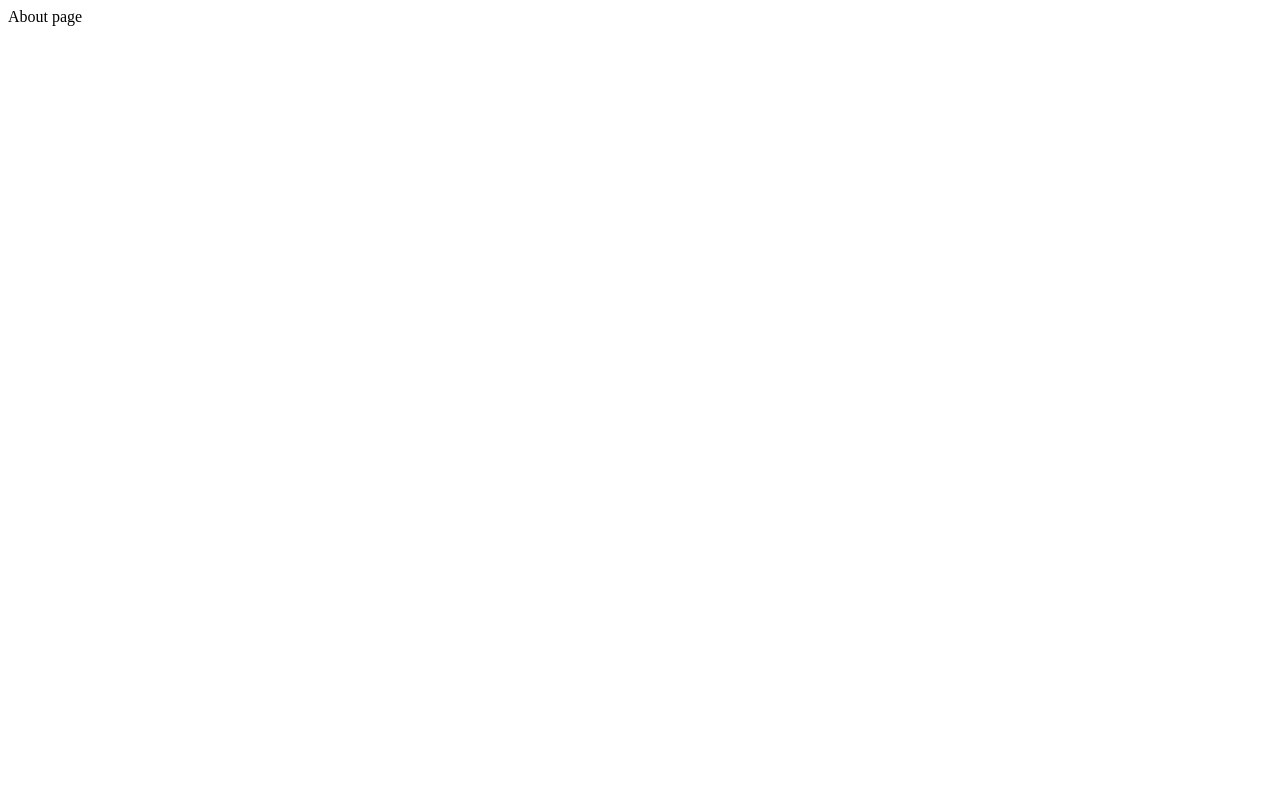
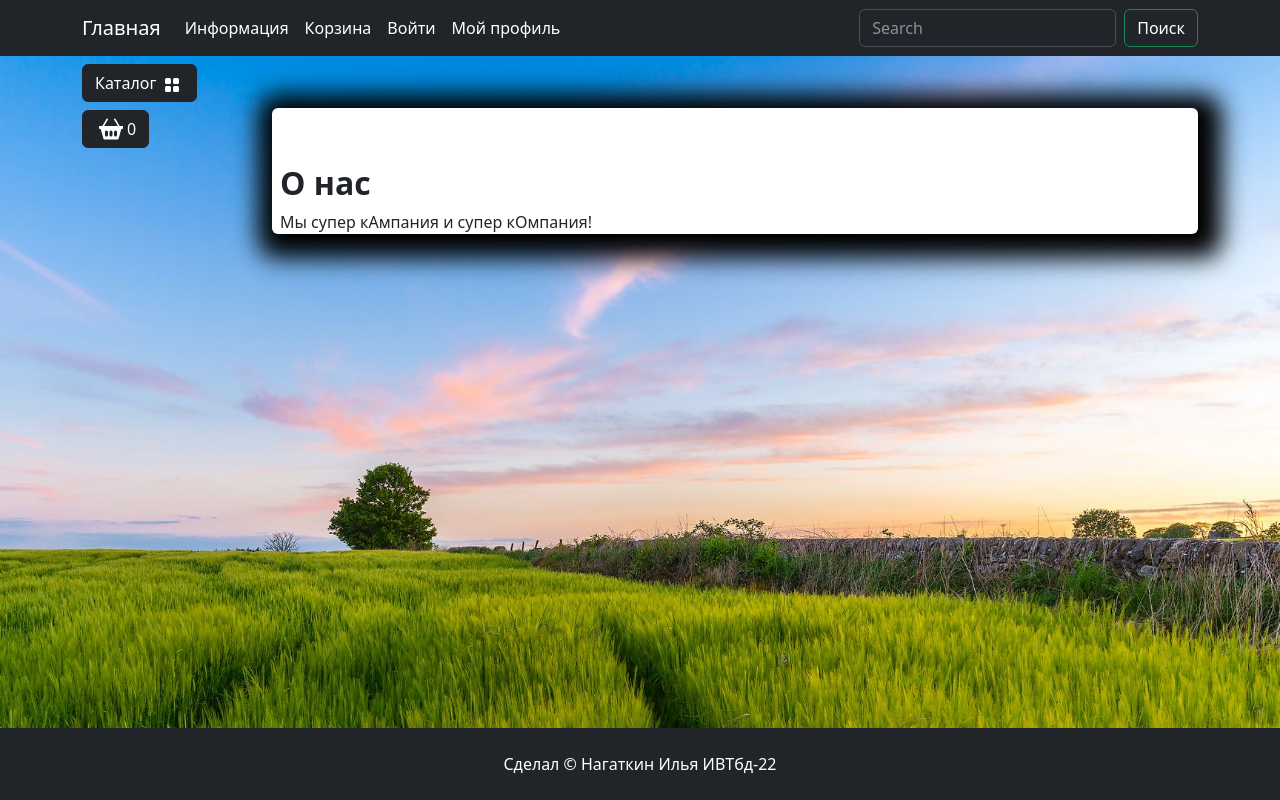
Before and after one commit to aplecom/site, a Django app: page /about/ in a window 1280 px wide. Before the commit the page is almost empty. Run offline with Django 4.2, Linux system fonts and the light colour scheme; some libraries are stand-ins or nearby versions.

Commit message:
about+const url

```diff
--- /dev/null
+++ b/app1/main/templates/main/about.html
@@ -0,0 +1,22 @@
+{% extends "main/base.html" %}
+{%load static%}
+
+
+{% block css %}
+    <link rel="stylesheet" href="{% static "deps/css/my_footer_css.css" %}">
+{% endblock css %}
+
+{% block content %}
+<div  class="mt-5 pt-5 bg-white custom-shadow  rounded">
+    <h2 class="m-2"><strong>{{content}}</strong></h2>
+    <p class="m-2">{{text_on_page}}</p>
+</div>
+{% endblock content %}
+
+{% block footer %}
+<footer class="py-4 bg-dark">
+    <div class="container">
+        <p class="m-0 text-center text-white">Сделал &copy; Нагаткин Илья ИВТбд-22</p>
+    </div>
+</footer>
+{% endblock footer %}
--- a/app1/main/templates/main/base.html
+++ b/app1/main/templates/main/base.html
@@ -24,7 +24,7 @@
     <header>
         <nav class="navbar navbar-expand-lg bg-dark" data-bs-theme="dark">
             <div class="container">
-                <a class="navbar-brand" href="index.html">Home</a>
+                <a class="navbar-brand" href="{% url "index" %}">Главная</a>
                 <button class="navbar-toggler" type="button" data-bs-toggle="collapse"
                     data-bs-target="#navbarSupportedContent" aria-controls="navbarSupportedContent"
                     aria-expanded="false" aria-label="Toggle navigation">
@@ -40,7 +40,7 @@
                             <ul class="dropdown-menu">
                                 <li><a class="dropdown-item  text-white" href="#">Доставка и оплата</a></li>
                                 <li><a class="dropdown-item  text-white" href="#">Контактная информация</a></li>
-                                <li><a class="dropdown-item  text-white" href="#">Про нас</a></li>
+                                <li><a class="dropdown-item  text-white" href="{% url "about" %}">Про нас</a></li>
                             </ul>
                         </li>
                         <li class="nav-item">
@@ -91,7 +91,6 @@
                         <li><a class="dropdown-item text-white" href="goods/catalog.html">Зерноуборочные</a></li>
                         <li><a class="dropdown-item text-white" href="goods/catalog.html">Кормоуборочные</a></li>
                         <li><a class="dropdown-item text-white" href="goods/catalog.html">Свеклоуборочные</a></li>
-
                     </ul>
                 </div>
                 <!-- Значек корзины, вызывает модальное окно -->
--- a/app1/main/views.py
+++ b/app1/main/views.py
@@ -9,4 +9,9 @@ def index(request):
     return render(request,'main/index.html',context)
 
 def about(request):
-    return HttpResponse("About page")
+    context = {
+        'title':'Home - о нас',
+        'content':'О нас',
+        'text_on_page':'Мы супер кАмпания и супер кОмпания!',
+    }
+    return render(request,'main/about.html',context)
```
